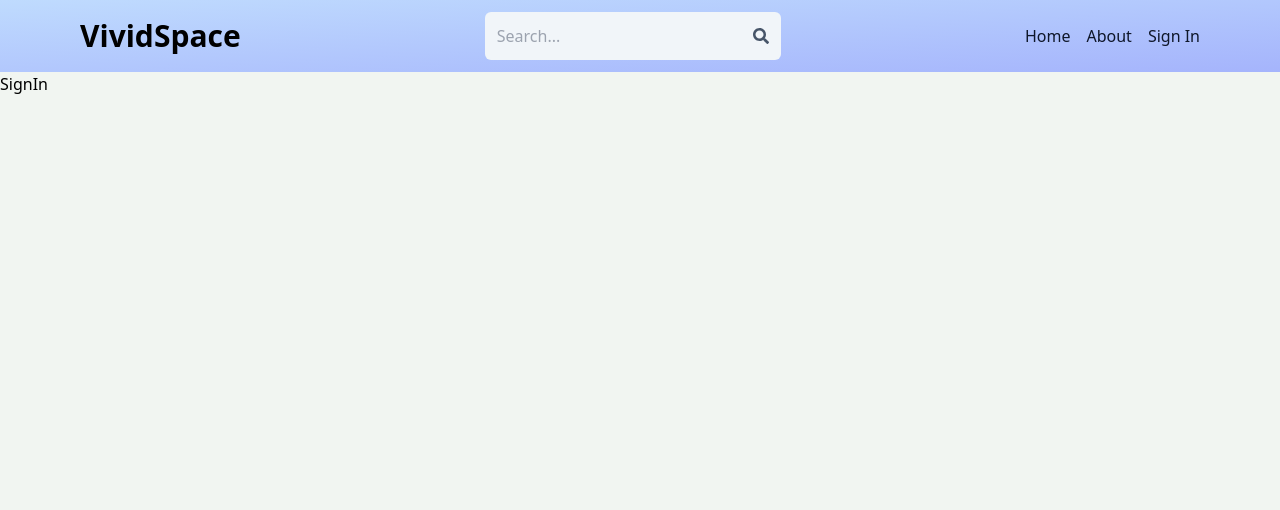
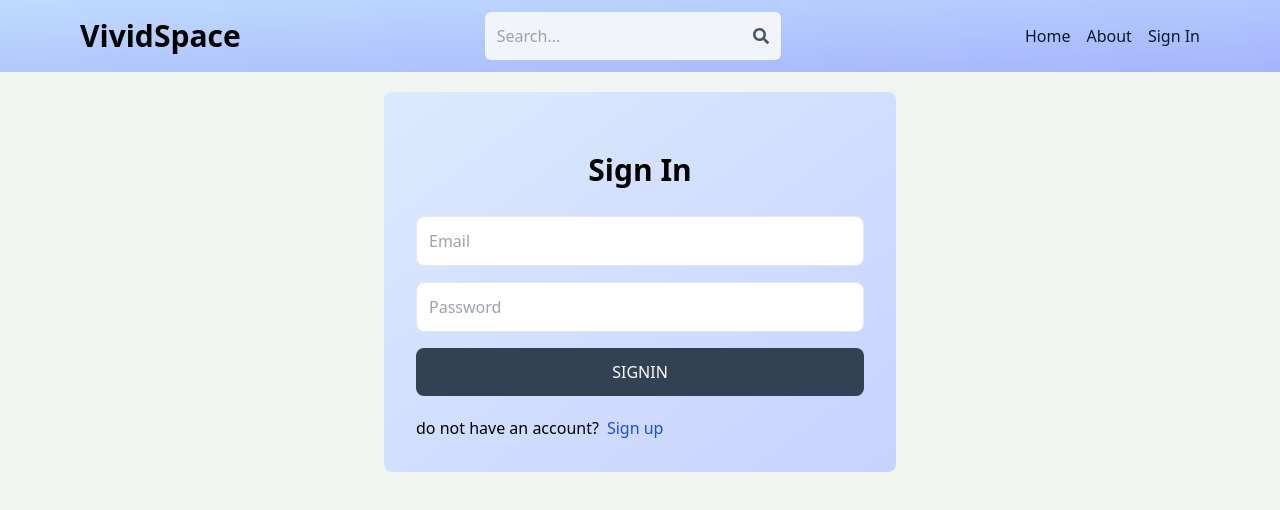
Before and after one commit to PachaiyappanV/mern-realestate, a React (Vite) app in the folder client/: page /sign-in in a window 1280 px wide. Shown: the top 510 px of the page. Built offline with nearby package versions, Linux system fonts and the light colour scheme.

Commit message:
complete sign in page ui and functionality

```diff
--- a/client/src/pages/SignIn.jsx
+++ b/client/src/pages/SignIn.jsx
@@ -1,7 +1,82 @@
 import React from "react";
+import { useState } from "react";
+import { Link, useNavigate } from "react-router-dom";
 
-function SignIn() {
-  return <div>SignIn</div>;
-}
+const SignIn = () => {
+  const [formData, setFormData] = useState({});
+  const [loading, setLoading] = useState(false);
+  const [error, setError] = useState(null);
+  const navigate = useNavigate();
+  const handleChange = (e) => {
+    setFormData({
+      ...formData,
+      [e.target.id]: e.target.value,
+    });
+  };
+
+  const handleSubmit = async (e) => {
+    e.preventDefault();
+    try {
+      setLoading(true);
+      const res = await fetch("/api/auth/signin", {
+        method: "POST",
+        headers: {
+          "Content-Type": "application/json",
+        },
+        body: JSON.stringify(formData),
+      });
+      const data = await res.json();
+      if (data.success === false) {
+        setLoading(false);
+        setError(data.message);
+        return;
+      }
+
+      setLoading(false);
+      setError(null);
+      navigate("/");
+    } catch (err) {
+      setLoading(false);
+      setError(err.message);
+    }
+  };
+
+  return (
+    <div className="max-w-lg mx-auto mt-5 bg-gradient-to-br from-blue-100 to-indigo-200 p-8 rounded-lg">
+      <h1 className="my-7 text-3xl text-center font-semibold">Sign In</h1>
+      <form className="flex flex-col gap-4" onSubmit={handleSubmit}>
+        <input
+          type="email"
+          placeholder="Email"
+          id="email"
+          className="border p-3 rounded-lg focus:outline-none focus:shadow-xl"
+          onChange={handleChange}
+          required
+        />
+        <input
+          type="password"
+          placeholder="Password"
+          id="password"
+          className="border p-3 rounded-lg focus:outline-none focus:shadow-xl"
+          onChange={handleChange}
+          required
+        />
+        <button
+          disabled={loading}
+          className=" bg-slate-700 text-white p-3 rounded-lg uppercase hover:opacity-75 duration-500 ease-in-out disabled:opacity-20 disabled:lowercase"
+        >
+          {loading ? "...signing in" : "signin"}
+        </button>
+        {error && <p className="text-red-600 mt-5">{error}</p>}
+      </form>
+      <div className="flex gap-2 mt-5">
+        <p>do not have an account?</p>
+        <Link to="/sign-up">
+          <span className="text-blue-700">Sign up</span>
+        </Link>
+      </div>
+    </div>
+  );
+};
 
 export default SignIn;
--- a/client/src/pages/SignUp.jsx
+++ b/client/src/pages/SignUp.jsx
@@ -50,6 +50,7 @@
           id="name"
           className="border p-3 rounded-lg focus:outline-none focus:shadow-xl"
           onChange={handleChange}
+          required
         />
         <input
           type="email"
@@ -57,6 +58,7 @@
           id="email"
           className="border p-3 rounded-lg focus:outline-none focus:shadow-xl"
           onChange={handleChange}
+          required
         />
         <input
           type="password"
@@ -64,6 +66,7 @@
           id="password"
           className="border p-3 rounded-lg focus:outline-none focus:shadow-xl"
           onChange={handleChange}
+          required
         />
         <button
           disabled={loading}
```
